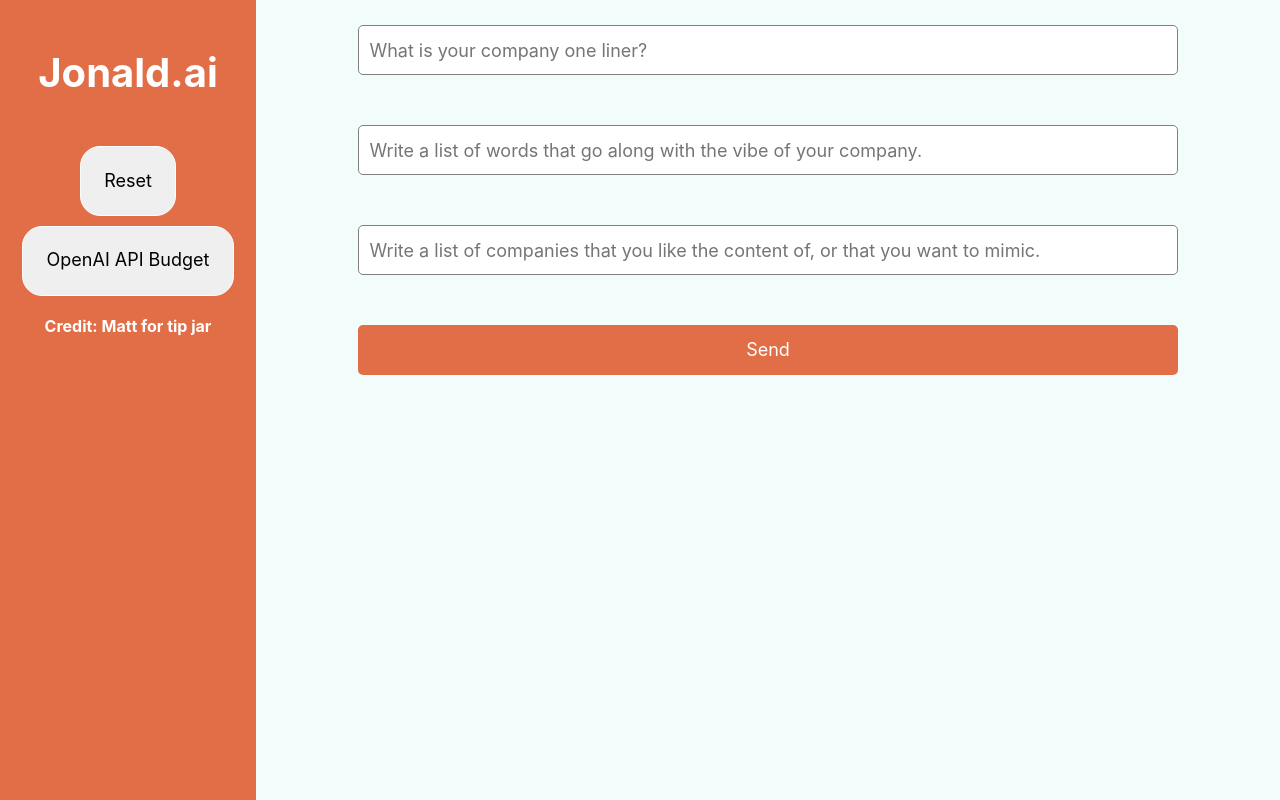
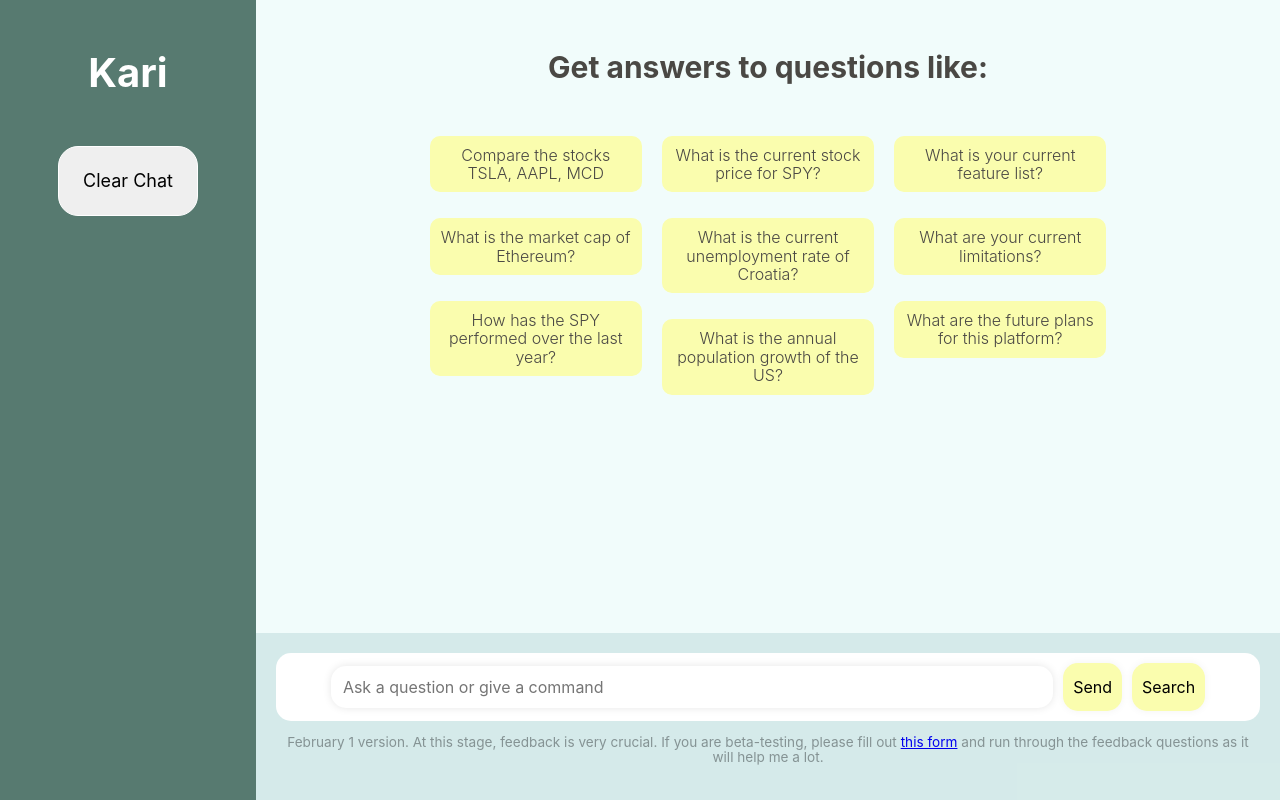
Before and after one commit to aaronleekers/Kari-React-Client, a React (Create React App) app: page / in a window 1280 px wide. Built offline with nearby package versions, Linux system fonts and the light colour scheme.

Commit message:
Fix
God Damn What the fuck happened bro

```diff
--- a/src/App.css
+++ b/src/App.css
@@ -10,7 +10,7 @@
 .sidemenu {
   width: 20%;
   padding: 10px;
-  background-color: #e16e47;
+  background-color: #577a70;
 }
 .sidemenu h3 {
   font-size: 2.5rem;
@@ -55,7 +55,7 @@ flex-direction: column;
 }
 .chat-input-textarea {
   background-color: #FFFFFF;
-  width: 90%;
+  width: 75%;
   padding: 12px;
   color: #202123;
   font-size: 1em;
@@ -96,7 +96,7 @@ flex-direction: column;
 .chat-message {
   float: right;
   font-size: .8em;
-  background-color: #def5fa;
+  background-color: rgba(178, 244, 208, 0.431);
   margin-top:10px;
   max-width: 80%;
   min-width: 51%;
@@ -106,7 +106,7 @@ flex-direction: column;
   align-content: right;
 }
 .chat-message.chatgpt {
-  background-color: #ffcea3ce;
+  background-color: #f5f5b9ce;
   font-size: .8em;
   border-radius: 20px;
   float: left;
@@ -258,38 +258,6 @@ flex-direction: column;
   border-radius: 10px;
   background-color: #fafdae;
 }
-.form-container {
-  display: flex;
-  flex-direction: column;
-  height: 400px;
-  align-items: center;
-  justify-content: space-around;
-}
-
-.form-input {
-  height: 50px;
-  width: 80%;
-  font-size: 18px;
-  padding: 10px;
-  border-radius: 5px;
-  border: 1px solid gray;
-}
-
-.form-submit-button {
-  height: 50px;
-  width: 80%;
-  font-size: 18px;
-  background-color: #e16e47;
-  color: white;
-  border-radius: 5px;
-  border: none;
-  cursor: pointer;
-}
-
-.form-submit-button:hover {
-  background-color: #e0592c;
-  transition: all 0.2s ease;
-}
 
 @media (max-width: 600px) {
 .App {
@@ -314,7 +282,7 @@ display: none;
 
 .chat-input-textarea {
   margin-top: 0px;
-  max-width: 80%;
+  max-width: 50%;
   border-radius: 15px;
 }
 .submit-button {
--- a/src/App.js
+++ b/src/App.js
@@ -3,6 +3,7 @@ import './normal.css'
 import { useState } from 'react';
 import { Configuration, OpenAIApi } from 'openai';
 import { inject } from '@vercel/analytics';
+import Slider from 'react-slick';
 
 
 inject();
@@ -21,7 +22,9 @@ function App() {
   const [query, setQuery] = useState("");
   const [chatLog, setChatLog] = useState([])
   const [showOverlay, setShowOverlay] = useState(true);
-  const [showQueryArea, setShowQueryArea] = useState(false);
+  const [searchLiveInfo, setSearchLiveInfo] = useState(false);
+  const [search, setSearch] = useState("Search");
+  const [count, setCount] = useState(0);
 
 
   //open ai auth
@@ -31,44 +34,46 @@ function App() {
   });
   const openai = new OpenAIApi(configuration);
 
-  const [details, setDetails] = useState("");
-  const [style, setStyle] = useState("");
-  const [brands, setBrands] = useState("");
-
 // First completion, sets the context as Kari.ai personality.
-  async function getInitialCompletion(details, style, brands) {
+  async function getInitialCompletion(query) {
     const response = await openai.createCompletion({
       model: "text-davinci-003",
       prompt: `
-      Instructions: Generate a list of tweets for the user's product/service/company.
-      Summarize the company into a one liner.
-      Output: One liner, followed by a list of tweets.
-      Don't directly quote any info passed in, only paraphrase.
+      Instructions: view the first nessage and respond to it accordingly.
+      Context: You are an artificial financial advisor named Kari.
+      Conversational Style: You are a friendly, helpful, and knowledgeable financial advisor.
+      Formatting: Money in USD, "$xxx,xxx.xx". (print out full number, not abbreviated)
+      Abilities: The user can choose to pull in live financial data summaries for you to process. If user asks for live data, you will need to process it. If there is none, you will need to respond accordingly.
 
-      Information passed in
-      Company One Liner - According to Founder: ${details}
-      Words that match the vibe of the company: ${style}
-      Brands that match the vibe of the company: ${brands}
+      Current feature list: Live Market Information (Stocks, Crypto, ETFs, Mutual Funds, Bonds, etc.), Smart Financial Analysis on Live Market Information, Insight generation - what to buy, what to sell, what to hold, etc.
+      Current data sources: eodHistoricalData.com
+      Current Data types: Current Asset prices, Historical Asset prices, macroeconomic data, crypto fundamentals, stock fundamentals, etc.
+      Current limitation list: Max of 3 stocks requested at a time. Max of one financial statement requested at a time.
+      future plans for platform: Charting, Personalized Advice, Alternative Data Sources, Intelligent insight generation, and more.
+
+      latestMessage: ${query}
       `,
-      max_tokens: 3000,
+      max_tokens: 2048,
       temperature: .6,
       stop: "/n",
     });
     return response.data.choices[0].text;
   }
+
 // Second completion, mainly just responds to messages in a conversational manner.
   async function getContextCompletion(query, messages) {
     const response = await openai.createCompletion({
       model: "text-davinci-003",
       prompt: `
+      Don't mention outright: Conversational Style, Context, Instructions.
       Instructions: view the chatLog for context and respond to the latest message.
-      Purpose of App: To help the user generate a content strategy for their product/service/company.
+      Context: You are an artificial financial advisor named Kari.
 
       latestMessage: ${query}
       chatLog: ${messages}
       `,
-      max_tokens: 3000,
-      temperature: 1.0,
+      max_tokens: 512,
+      temperature: .5,
       stop: "/n",
     });
     return response.data.choices[0].text;
@@ -76,88 +81,100 @@ function App() {
 
   // clearChat button function
   function clearChat(){
+    setCount(0);
     setChatLog([]);
     setShowOverlay(true);
-    setBrands("");
-    setStyle("");
-    setDetails("");
-    setShowQueryArea(false);
   }
 
+
+  // if messages array is empty, call getInitialCompletion
+  // if messages array is not empty, call getContextCompletion
   async function handleSubmit(e) {
     e.preventDefault();
     if (query.trim() && query.length > 4) {
-      let chatLogNew = [...chatLog, { user: "me", message: `${query}`}];
+      let liveInfoResponse;
+      if (searchLiveInfo === (true)) {
+        console.log("Getting live Info Now");
+        liveInfoResponse = await getLiveInfo(query);
+        console.log(liveInfoResponse);
+      } else {
+        console.log("User did not request live info");
+      }
+      let chatLogNew = [...chatLog, { user: "me", message: `${query}` + (liveInfoResponse ? ` ${liveInfoResponse}` : "")}];
       setQuery("");
       setChatLog(chatLogNew);
       setShowOverlay(false);
       const messages = chatLogNew.map((message) => message.message).join("");
+      let data;
+      if (count === 0) {
+        console.log("Getting initial completion");
+        data = await getInitialCompletion(messages);
+        setCount(count + 1);
+      } else {
         console.log("Getting context completion");
-        const data = await getContextCompletion(query, messages);
+        data = await getContextCompletion(query, messages);
+      }
       setChatLog([...chatLogNew, { user: "gpt", message: `${data}`}]);
     }
   }
 
-  async function handleInitialSubmit(e) {
-    e.preventDefault();
-
-    let chatLogNew = [...chatLog, { user: "me", message: `Get me a tweet calendar for ${details} in the style of ${style} and brands like ${brands}`}];
-    setChatLog(chatLogNew);
-    setShowOverlay(false);
-    setShowQueryArea(true);
-    const messages = chatLogNew.map((message) => message.message).join("");
-    const data = await getInitialCompletion(messages);
-    setChatLog([...chatLogNew, { user: "gpt", message: `${data}`}]);
-  }
 
 
+
+async function getLiveInfo(query) {
+    setSearch("Loading...");
+    var url = `https://kari-platform-node-production.up.railway.app/api_search`;
+    console.log(`Sending ${query} to Server`);
+    const response = await fetch(url, {
+        method: 'POST',
+        headers: { 'Content-Type': 'application/json' },
+        body: JSON.stringify({ input: {query} })
+    });
+    console.log(response.status);
+    const results = await response.json();
+    console.log(`Response received!`);
+    console.log(results);
+    setSearch("Search");
+    return results;
+}
 
   return (
     <div className="App">
 <aside className="sidemenu">
-  <h3 className="sidemenu-header">Jonald.ai</h3>
-   <button className="side-menu-button" onClick={clearChat}> Reset</button>
-   <button className="side-menu-button" onClick={() => {window.open('https://ikonshop.io/product/cldoaiye9hrbc0ak0l0qpe5dj', '_blank')}}>OpenAI API Budget</button>
-    <h4 className="sidemenu-header">Credit: Matt for tip jar</h4>
+  <h3 className="sidemenu-header">Kari</h3>
+   <button className="side-menu-button" onClick={clearChat}> Clear Chat </button>
    </aside>
       <section className="chatbox">
       {showOverlay && (
-       <form onSubmit={handleInitialSubmit} className="form-container">
-       <input
-         type="text"
-         id="details"
-         value={details}
-         onChange={(e) => setDetails(e.target.value)}
-         className="form-input"
-          placeholder='What is your company one liner?'
-       />
-       <input
-         type="text"
-         id="style"
-         value={style}
-         onChange={(e) => setStyle(e.target.value)}
-         className="form-input"
-        placeholder='Write a list of words that go along with the vibe of your company.'
-       />
-       <input
-         type="text"
-         id="brands"
-         value={brands}
-         onChange={(e) => setBrands(e.target.value)}
-         className="form-input"
-         placeholder='Write a list of companies that you like the content of, or that you want to mimic.'
-       />
-       <button className="form-submit-button" onClick={() => {handleSubmit();}}>Send</button>
-     </form>
+          <div className="overlay-card">
+            <div>
+              <h2>Get answers to questions like:</h2>
+            </div>
 
+          <div className="overlay-card-columns">
+            <div className="overlay-card-column-example">
+              <p onClick={() => setQuery("Compare the stocks TSLA, AAPL, MCD")}>Compare the stocks TSLA, AAPL, MCD</p>
+              <p onClick={() => setQuery("What is the market cap of Ethereum?")}>What is the market cap of Ethereum?</p>
+              <p onClick={() => setQuery("How has the SPY performed over the last year?")}>How has the SPY performed over the last year?</p>
+            </div>
+            <div className="overlay-card-column-example">
+            <p onClick={() => setQuery("What is the current stock price for SPY?")}>What is the current stock price for SPY?</p>
+              <p onClick={() => setQuery("What is the current unemployment rate of Croatia?")}>What is the current unemployment rate of Croatia?</p>
+              <p onClick={() => setQuery("What is the annual population growth of the US?")}>What is the annual population growth of the US?</p>
+            </div>
+            <div className="overlay-card-column-example">
+            <p onClick={() => setQuery("What are your current features?")}>What is your current feature list?</p>
+              <p onClick={() => setQuery("What are your current limitations?")}>What are your current limitations?</p>
+              <p onClick={() => setQuery("What are the future plans for this platform?")}>What are the future plans for this platform?</p>
+            </div>
+          </div>
+        </div>
         )}
         <div className="chat-log">
           {chatLog.map((message, index) => (
             <ChatMessage key={index} message={message} />
           ))}
     </div>
-    {showQueryArea && (
-
     <div className="chat-input-holder">
     <div className="stock-screening-tool">
       <form onSubmit={handleSubmit}>
@@ -167,16 +184,53 @@ return (
           onChange={(e) => setQuery(e.target.value)}
           className="chat-input-textarea"
           placeholder="Ask a question or give a command"></input>
-          <button className="submit-button" onClick={() =>{ handleSubmit();}}>Send</button>
+
+        <button className="submit-button" onClick={() => {setSearchLiveInfo(false); handleSubmit();}}>Send</button>
+        <button className="submit-button" onClick={() => {setSearchLiveInfo(true); handleSubmit()}}>{search}</button>
       </form>
     </div>
+  <p className='below-chatbox'>February 1 version. At this stage, feedback is very crucial. If you are beta-testing, please fill out <a href="https://forms.gle/YvjMHj8kPX7xDX2H8" target="_new">this form</a> and run through the feedback questions as it will help me a lot.</p>
 </div>
-      )}
-
 </section>
 </div>
   );
 }
+// array text strings to display
+
+const text = [
+  "Compare the stocks TSLA, AAPL, MCD",
+  "Compare Ford, General Motors, and Tesla's price performance on January 25, 2023.",
+  "What are the fundamentals of bitcoin?",
+  "What is the max supply of Avalanche?",
+  "What is the market dominance of Ethereum?",
+  "How has the SPY performed over the last year?",
+  "How has Microsoft performed between jan 2019 and jan 2020?",
+  "Get me historical performance for SPY over the last week",
+  "What is the current price of SPY?",
+  "What are the latest price movements of AMZN?",
+  "What the current volume traded for SPY?",
+  "What is the current interest rate for the US?",
+  "What is the total population of the US?",
+  "What is the annual population growth of the US?",
+  "What is the current inflation rate of the US?",
+  "What is the current CPI for the US?",
+  "What is the current GDP of the US?",
+  "What is the current GDP per capita of the US?",
+  "What is the GDP growth of the US this year?",
+  "What is the current debt to GDP ratio?",
+  "What is the current GNI?",
+  "What is the current GNI per capita?",
+  "What is the current fertility rate of the US?",
+  "What is the current unemployment rate?",
+  "Get me the latest balance sheet for AAPL",
+  "Get me the latest income statement for AAPL",
+  "Get me the latest cash flow statement for AAPL",
+  "Get me the latest statement of shareholders equity for AAPL",
+  "How much did Apple earn this year?",
+  "How much cash does AAPL have on its balance sheet?",
+  "How much cash flow came from investing activities for AAPL"
+]
+
 
 const ChatMessage = ({ message }) => {
   return (
```
Lines whose indentation alone changed are shown as unchanged.
